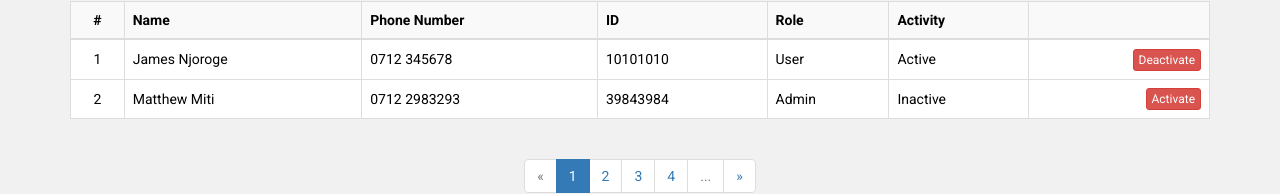
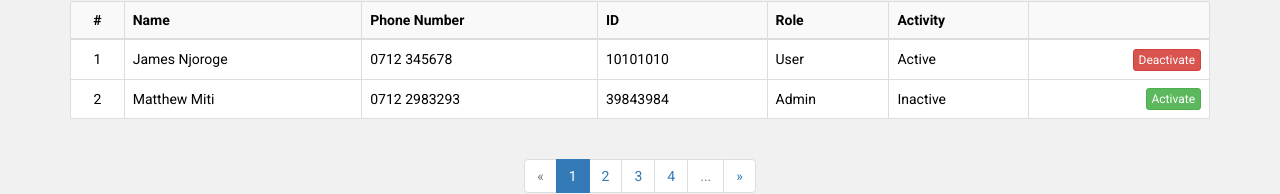
Before and after one commit to wgch/ecrm, a plain HTML site: page users.html in a window 1280 px wide. Shown: the part 119-313 px from the top of the page. Drawn offline with Linux system fonts and the light colour scheme.

Commit message:
updated button fix

```diff
--- a/users.html
+++ b/users.html
@@ -99,7 +99,7 @@
                     <td>39843984</td>
                     <td>Admin</td>
                     <td>Inactive</td>
-                    <td class="text-right"><button class="btn btn-xs btn-danger">Activate</button></td>
+                    <td class="text-right"><button class="btn btn-xs btn-success">Activate</button></td>
                 </tr>
                 </tbody>
             </table>
```
